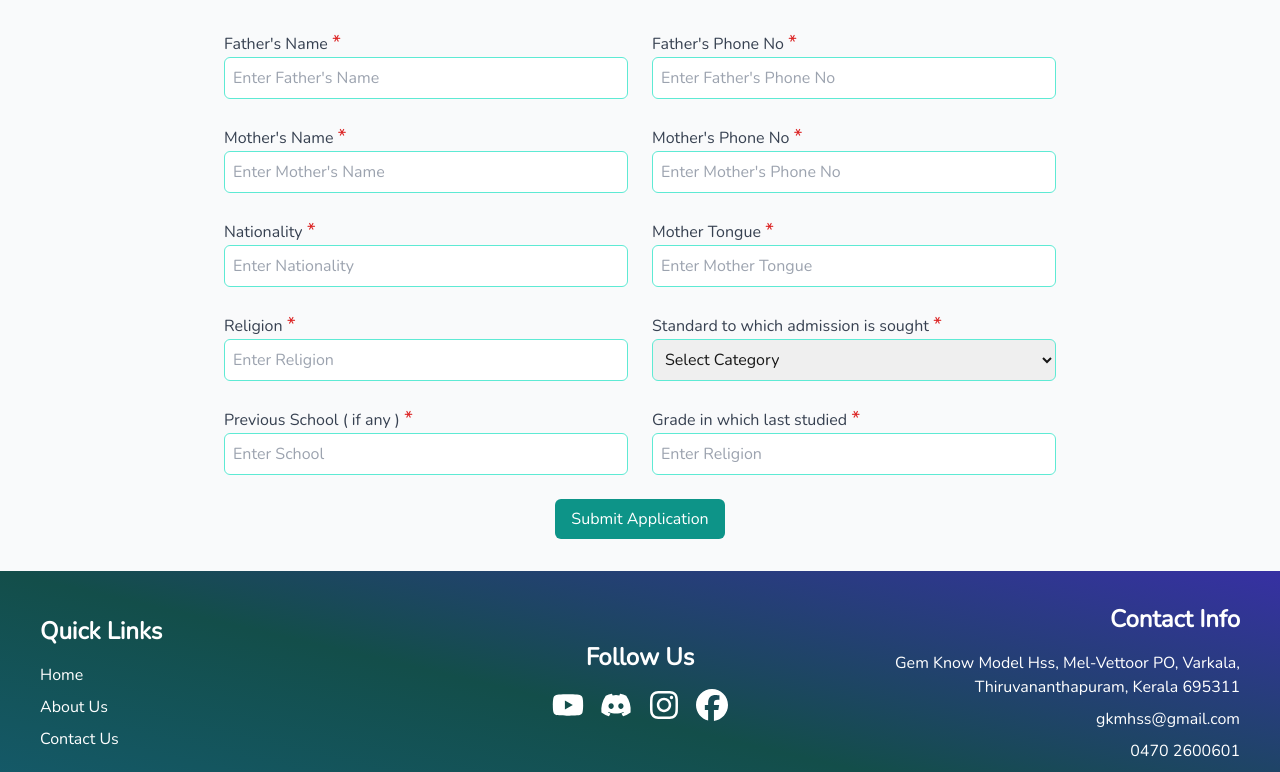
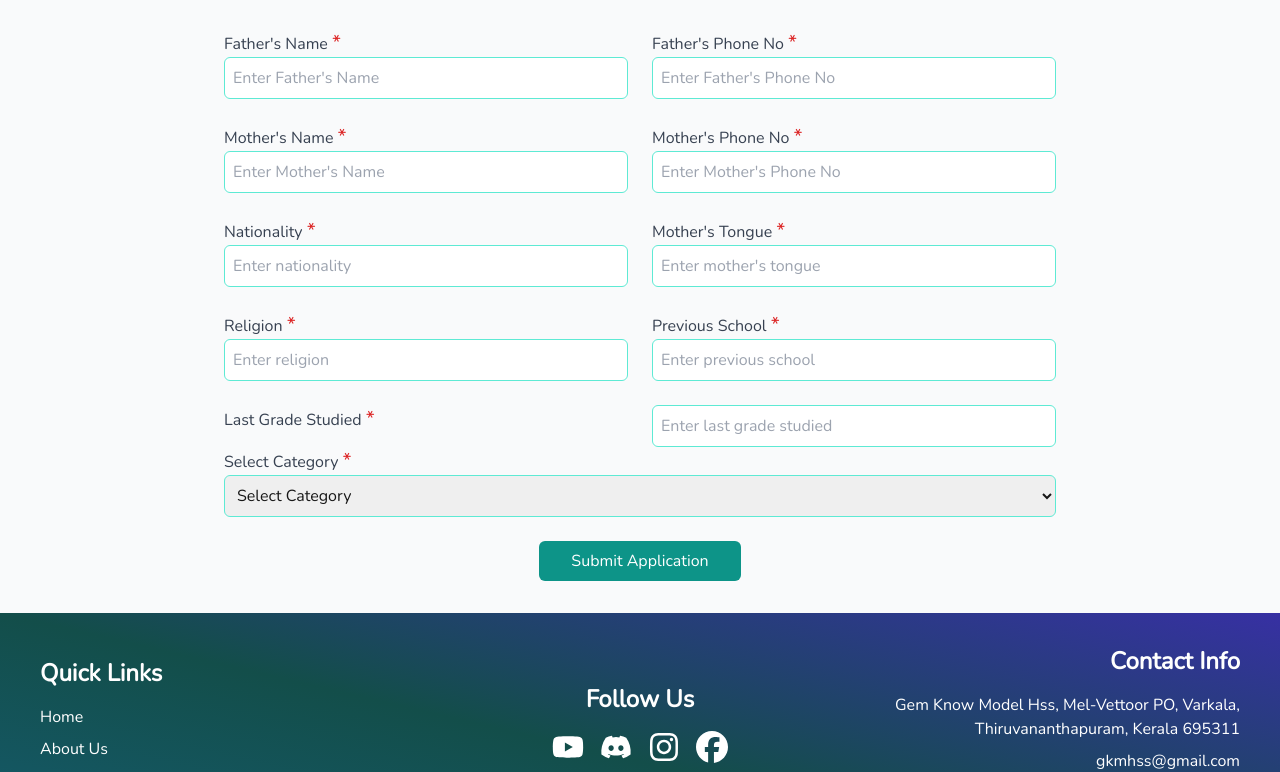
Before and after one commit to DeveloperAromal/Gem-know, a Next.js app: page /academics/admission-enrollment in a window 1280 px wide. Shown: the part 666-1438 px from the top of the page. Built offline with nearby package versions, Linux system fonts and the light colour scheme.

Commit message:
added admission form conected to db

```diff
--- a/app/academics/admission-enrollment/page.tsx
+++ b/app/academics/admission-enrollment/page.tsx
@@ -1,14 +1,95 @@
+"use client";
+
 import CustomHeader from "@/app/components/includes/CustomHeader";
-import { Metadata } from "next";
+import { toast, ToastContainer } from "react-toastify";
+import "react-toastify/dist/ReactToastify.css";
 import Footer from "@/app/components/screens/Footer";
-
-export const metadata: Metadata = {
-  title: "Online Application - Gem Know Model HSS",
-};
+import { useState, ChangeEvent, FormEvent } from "react";
 
 export default function AdmissionEnrollment() {
+  const [formData, setFormData] = useState({
+    firstName: "",
+    lastName: "",
+    standard: "",
+    dob: "",
+    gender: "",
+    address: "",
+    fatherName: "",
+    fatherPhone: "",
+    motherName: "",
+    motherPhone: "",
+    nationality: "",
+    motherTongue: "",
+    religion: "",
+    previousSchool: "",
+    lastGrade: "",
+    category: "",
+  });
+
+  const handleChange = (
+    e: ChangeEvent<HTMLInputElement | HTMLSelectElement | HTMLTextAreaElement>
+  ) => {
+    const { id, value, type, name } = e.target;
+    if (type !== "radio") {
+      setFormData({ ...formData, [id]: value });
+    } else {
+      setFormData({ ...formData, [name]: value });
+    }
+  };
+
+  const handleSubmit = async (e: FormEvent) => {
+    e.preventDefault();
+
+    try {
+      const response = await fetch("/api/admissions", {
+        method: "POST",
+        headers: { "Content-Type": "application/json" },
+        body: JSON.stringify(formData),
+      });
+
+      if (!response.ok) {
+        const error = await response.json();
+        toast.error("Error submitting application: " + error.message);
+        return;
+      }
+
+      toast.success("Application submitted successfully!");
+      setFormData({
+        firstName: "",
+        lastName: "",
+        standard: "",
+        dob: "",
+        gender: "",
+        address: "",
+        fatherName: "",
+        fatherPhone: "",
+        motherName: "",
+        motherPhone: "",
+        nationality: "",
+        motherTongue: "",
+        religion: "",
+        previousSchool: "",
+        lastGrade: "",
+        category: "",
+      });
+    } catch (error) {
+      toast.info("An unexpected error occurred. Please try again later.");
+      console.error(error);
+    }
+  };
+
   return (
     <section>
+       <ToastContainer
+        theme="dark"
+        position="top-right"
+        autoClose={3000}
+        hideProgressBar={false}
+        closeOnClick
+        pauseOnFocusLoss
+        draggable
+        pauseOnHover
+      />
       <CustomHeader />
       <section className="pt-40 bg-gray-50 min-h-screen">
         <div className="text-center mb-10">
@@ -20,7 +101,10 @@ export default function AdmissionEnrollment() {
             details below to help our admissions team connect with you.
           </p>
         </div>
-        <form className="max-w-4xl mx-auto p-8 space-y-6">
+        <form
+          onSubmit={handleSubmit}
+          className="max-w-4xl mx-auto p-8 space-y-6"
+        >
           <div className="grid grid-cols-1 lg:grid-cols-2 md:grid-cols-2 sm:grid-cols-2 gap-6">
             <div>
               <label
@@ -35,6 +119,8 @@ export default function AdmissionEnrollment() {
                 id="firstName"
                 className="w-full border border-teal-300 rounded-md p-2 focus:ring-2 focus:ring-teal-600"
                 placeholder="Enter child's first name"
+                value={formData.firstName}
+                onChange={handleChange}
                 required
               />
             </div>
@@ -50,6 +136,8 @@ export default function AdmissionEnrollment() {
                 id="lastName"
                 className="w-full border border-teal-300 rounded-md p-2 focus:ring-2 focus:ring-teal-600"
                 placeholder="Enter child's last name"
+                value={formData.lastName}
+                onChange={handleChange}
                 required
               />
             </div>
@@ -66,6 +154,8 @@ export default function AdmissionEnrollment() {
               <select
                 id="standard"
                 className="w-full border border-teal-300 rounded-md p-2 focus:ring-2 focus:ring-teal-600"
+                value={formData.standard}
+                onChange={handleChange}
                 required
               >
                 <option value="">Select Standard</option>
@@ -93,37 +183,62 @@ export default function AdmissionEnrollment() {
                 type="date"
                 id="dob"
                 className="w-full border border-teal-300 rounded-md p-2 focus:ring-2 focus:ring-teal-600"
+                value={formData.dob}
+                onChange={handleChange}
                 required
               />
             </div>
           </div>
 
+          {/* Gender */}
           <div>
             <label className="block text-gray-700 font-medium">
               Gender <span className="text-xl text-red-600">*</span>
             </label>
             <div className="flex items-center gap-4">
               <div>
-                <input type="radio" id="male" name="gender" value="Male" />
-                <label htmlFor="male" className="ml-2 text-gray-600">
+                <input
+                  type="radio"
+                  id="genderMale"
+                  name="gender"
+                  value="Male"
+                  checked={formData.gender === "Male"}
+                  onChange={handleChange}
+                />
+                <label htmlFor="genderMale" className="ml-2 text-gray-600">
                   Male
                 </label>
               </div>
               <div>
-                <input type="radio" id="female" name="gender" value="Female" />
-                <label htmlFor="female" className="ml-2 text-gray-600">
+                <input
+                  type="radio"
+                  id="genderFemale"
+                  name="gender"
+                  value="Female"
+                  checked={formData.gender === "Female"}
+                  onChange={handleChange}
+                />
+                <label htmlFor="genderFemale" className="ml-2 text-gray-600">
                   Female
                 </label>
               </div>
               <div>
-                <input type="radio" id="other" name="gender" value="Other" />
-                <label htmlFor="other" className="ml-2 text-gray-600">
+                <input
+                  type="radio"
+                  id="genderOther"
+                  name="gender"
+                  value="Other"
+                  checked={formData.gender === "Other"}
+                  onChange={handleChange}
+                />
+                <label htmlFor="genderOther" className="ml-2 text-gray-600">
                   Other
                 </label>
               </div>
             </div>
           </div>
 
+          {/* Address */}
           <div>
             <label
               htmlFor="address"
@@ -136,10 +251,13 @@ export default function AdmissionEnrollment() {
               id="address"
               className="w-full border border-teal-300 rounded-md p-2 focus:ring-2 focus:ring-teal-600"
               placeholder="Enter your address"
+              value={formData.address}
+              onChange={handleChange}
               required
             ></textarea>
           </div>
 
+          {/* Father & Mother Details */}
           <div className="grid grid-cols-1 lg:grid-cols-2 md:grid-cols-2 sm:grid-cols-2 gap-6">
             <div>
               <label
@@ -154,6 +272,8 @@ export default function AdmissionEnrollment() {
                 id="fatherName"
                 className="w-full border border-teal-300 rounded-md p-2 focus:ring-2 focus:ring-teal-600"
                 placeholder="Enter Father's Name"
+                value={formData.fatherName}
+                onChange={handleChange}
                 required
               />
             </div>
@@ -168,8 +288,11 @@ export default function AdmissionEnrollment() {
               <input
                 type="tel"
                 id="fatherPhone"
+                maxLength={10}
                 className="w-full border border-teal-300 rounded-md p-2 focus:ring-2 focus:ring-teal-600"
                 placeholder="Enter Father's Phone No"
+                value={formData.fatherPhone}
+                onChange={handleChange}
                 required
               />
             </div>
@@ -189,6 +312,8 @@ export default function AdmissionEnrollment() {
                 id="motherName"
                 className="w-full border border-teal-300 rounded-md p-2 focus:ring-2 focus:ring-teal-600"
                 placeholder="Enter Mother's Name"
+                value={formData.motherName}
+                onChange={handleChange}
                 required
               />
             </div>
@@ -203,13 +328,17 @@ export default function AdmissionEnrollment() {
               <input
                 type="tel"
                 id="motherPhone"
+                maxLength={10}
                 className="w-full border border-teal-300 rounded-md p-2 focus:ring-2 focus:ring-teal-600"
                 placeholder="Enter Mother's Phone No"
+                value={formData.motherPhone}
+                onChange={handleChange}
                 required
               />
             </div>
           </div>
 
+          {/* Other fields */}
           <div className="grid grid-cols-1 lg:grid-cols-2 md:grid-cols-2 sm:grid-cols-2 gap-6">
             <div>
               <label
@@ -222,7 +351,9 @@ export default function AdmissionEnrollment() {
                 type="text"
                 id="nationality"
                 className="w-full border border-teal-300 rounded-md p-2 focus:ring-2 focus:ring-teal-600"
-                placeholder="Enter Nationality"
+                placeholder="Enter nationality"
+                value={formData.nationality}
+                onChange={handleChange}
                 required
               />
             </div>
@@ -231,13 +362,16 @@ export default function AdmissionEnrollment() {
                 htmlFor="motherTongue"
                 className="block text-gray-700 font-medium"
               >
-                Mother Tongue <span className="text-xl text-red-600">*</span>
+                Mother&apos;s Tongue{" "}
+                <span className="text-xl text-red-600">*</span>
               </label>
               <input
                 type="text"
                 id="motherTongue"
                 className="w-full border border-teal-300 rounded-md p-2 focus:ring-2 focus:ring-teal-600"
-                placeholder="Enter Mother Tongue"
+                placeholder="Enter mother's tongue"
+                value={formData.motherTongue}
+                onChange={handleChange}
                 required
               />
             </div>
@@ -255,21 +389,63 @@ export default function AdmissionEnrollment() {
                 type="text"
                 id="religion"
                 className="w-full border border-teal-300 rounded-md p-2 focus:ring-2 focus:ring-teal-600"
-                placeholder="Enter Religion"
+                placeholder="Enter religion"
+                value={formData.religion}
+                onChange={handleChange}
                 required
               />
             </div>
             <div>
               <label
-                htmlFor="standard"
+                htmlFor="previousSchool"
                 className="block text-gray-700 font-medium"
               >
-                Standard to which admission is sought{" "}
-                <span className="text-xl text-red-600">*</span>
+                Previous School <span className="text-xl text-red-600">*</span>
               </label>
-              <select
-                id="standard"
+              <input
+                type="text"
+                id="previousSchool"
                 className="w-full border border-teal-300 rounded-md p-2 focus:ring-2 focus:ring-teal-600"
+                placeholder="Enter previous school"
+                value={formData.previousSchool}
+                onChange={handleChange}
+                required
+              />
+            </div>
+          </div>
+
+        <div>
+
+
+        <div className="grid grid-cols-1 lg:grid-cols-2 md:grid-cols-2 sm:grid-cols-2 gap-6">
+            <label
+              htmlFor="lastGrade"
+              className="block text-gray-700 font-medium"
+            >
+              Last Grade Studied <span className="text-xl text-red-600">*</span>
+            </label>
+            <input
+              type="text"
+              id="lastGrade"
+              className="w-full border border-teal-300 rounded-md p-2 focus:ring-2 focus:ring-teal-600"
+              placeholder="Enter last grade studied"
+              value={formData.lastGrade}
+              onChange={handleChange}
+              required
+            />
+          </div>
+          <div>
+            <label
+              htmlFor="category"
+              className="block text-gray-700 font-medium"
+            >
+              Select Category <span className="text-xl text-red-600">*</span>
+            </label>
+            <select
+                id="category"
+                className="w-full border border-teal-300 rounded-md p-2 focus:ring-2 focus:ring-teal-600"
+                value={formData.category}
+                onChange={handleChange}
                 required
               >
                 <option value="">Select Category</option>
@@ -278,50 +454,15 @@ export default function AdmissionEnrollment() {
                 <option value="SC">SC</option>
                 <option value="ST">ST</option>
                 <option value="EWS">EWS</option>
-                <option value="Other">Other</option>
+                <option value="Others">Others</option>
               </select>
-            </div>
           </div>
+        </div>
 
-          <div className="grid grid-cols-1 lg:grid-cols-2 md:grid-cols-2 sm:grid-cols-2 gap-6">
-            <div>
-              <label
-                htmlFor="Previous School( if any )"
-                className="block text-gray-700 font-medium"
-              >
-                Previous School ( if any ){" "}
-                <span className="text-xl text-red-600">*</span>
-              </label>
-              <input
-                type="text"
-                id="School"
-                className="w-full border border-teal-300 rounded-md p-2 focus:ring-2 focus:ring-teal-600"
-                placeholder="Enter School"
-                required
-              />
-            </div>
-            <div>
-              <label
-                htmlFor="Grade in which last studied"
-                className="block text-gray-700 font-medium"
-              >
-                Grade in which last studied{" "}
-                <span className="text-xl text-red-600">*</span>
-              </label>
-              <input
-                type="text"
-                id="Grade"
-                className="w-full border border-teal-300 rounded-md p-2 focus:ring-2 focus:ring-teal-600"
-                placeholder="Enter Religion"
-                required
-              />
-            </div>
-          </div>
-
-          <div className="text-center">
+          <div className="text-center mt-8">
             <button
               type="submit"
-              className="bg-teal-600 text-white py-2 px-4 rounded-md hover:bg-teal-700 focus:outline-none focus:ring-2 focus:ring-teal-300"
+              className="bg-teal-600 text-white px-8 py-2 rounded-md hover:bg-teal-700"
             >
               Submit Application
             </button>
```
Also changed, not shown: app/api/admissions/route.ts (added, +36 -0 lines).
